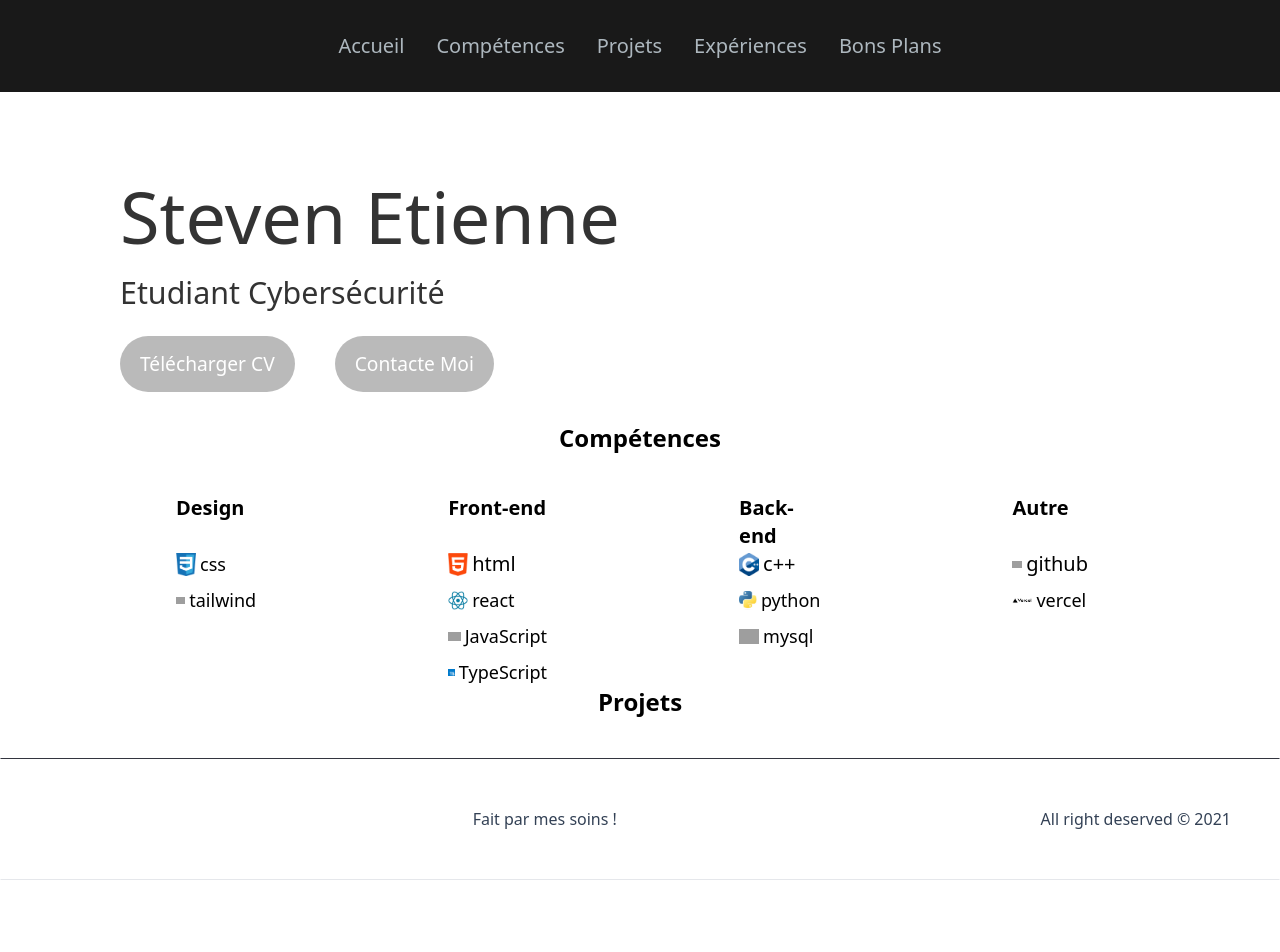
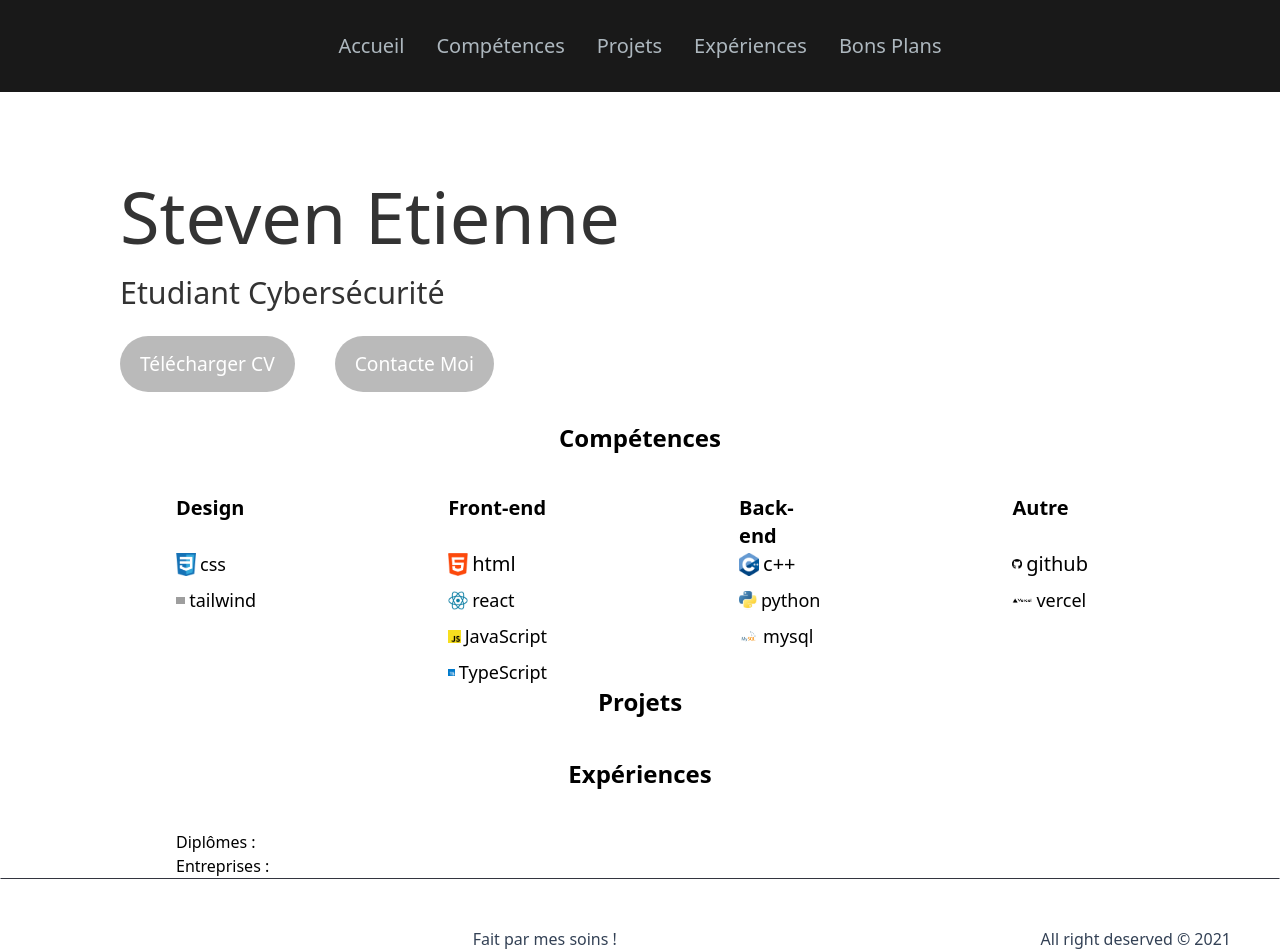
Before and after one commit to Clemenx972/sitepro, a Next.js app: page / in a window 1280 px wide. Shown: the top 952 px of the page. Before the commit the page ends 880 px from the top, so only its background shows below. Built offline with nearby package versions, Linux system fonts and the light colour scheme; grey boxes are pictures that could not be loaded.

Commit message:
Images actualisées + création experiences

```diff
--- a/components/balises/competences.tsx
+++ b/components/balises/competences.tsx
@@ -48,7 +48,7 @@ const Competences = () => {
 
                                 <li className='flex items-center gap-1 text-lg'>
                                     <span>
-                                    <img src='/images/icones/javacript.png' alt="JavaScript" height={30} width={20}/>
+                                    <img src='/images/icones/javascript.png' alt="JavaScript" height={30} width={20}/>
                                     </span>
 
                                     <span className='text-1xl'>JavaScript</span>
@@ -84,7 +84,7 @@ const Competences = () => {
 
                                 <li className='flex items-center gap-1 text-lg'>
                                     <span>
-                                    <img src='/images/icones/javacript.png' alt="JavaScript" height={30} width={20}/>
+                                    <img src='/images/icones/mysql.png' alt="MySQL" height={30} width={20}/>
                                     </span>
 
                                     <span className='text-1xl'>mysql</span>
@@ -99,7 +99,7 @@ const Competences = () => {
                         <ul className='flex flex-col gap-2 mt-10'>
                                 <li className='flex items-center gap-1 text-lg'>
                                     <span>
-                                    <img src='/images/icones/githupng' alt="GitHub" height={30} width={20}/>
+                                    <img src='/images/icones/github.png' alt="GitHub" height={30} width={20}/>
                                     </span>
 
                                     <span className='text-xl'>github</span>
--- /dev/null
+++ b/components/balises/experiences.tsx
@@ -0,0 +1,20 @@
+import React from 'react'
+
+const Experiences = () => {
+  return (
+    <div className="hidden sm:block w-full">
+        <div className="w-full">
+            <h4 className='mb-6 sm:mb-10 text-4x1 text-center font-extrabold text-2xl'>Expériences</h4>
+            <div className='flex justify-between'>
+            <div className='flex flex-col items-start pl-44 mr-48'>
+                <h5>Diplômes : </h5>
+                <h5>Entreprises : </h5>
+
+                </div>
+            </div>
+        </div>
+    </div>
+  )
+}
+
+export default Experiences
--- a/pages/index.tsx
+++ b/pages/index.tsx
@@ -6,6 +6,7 @@ import Footer_Section from '@/components/balises/footer-section';
 import Presentation from '@/components/balises/presentation';
 import Competences from '@/components/balises/competences';
 import Projets from '@/components/balises/projets';
+import Experiences from '@/components/balises/experiences';
 
 export default function Home() {
   return (
@@ -18,6 +19,7 @@ export default function Home() {
       <Presentation />
       <Competences />
       <Projets />
+      <Experiences />
       <div></div>
     <Footer_Section />
     </>
```
Also changed, not shown: public/images/icones/mysql.png (added).
